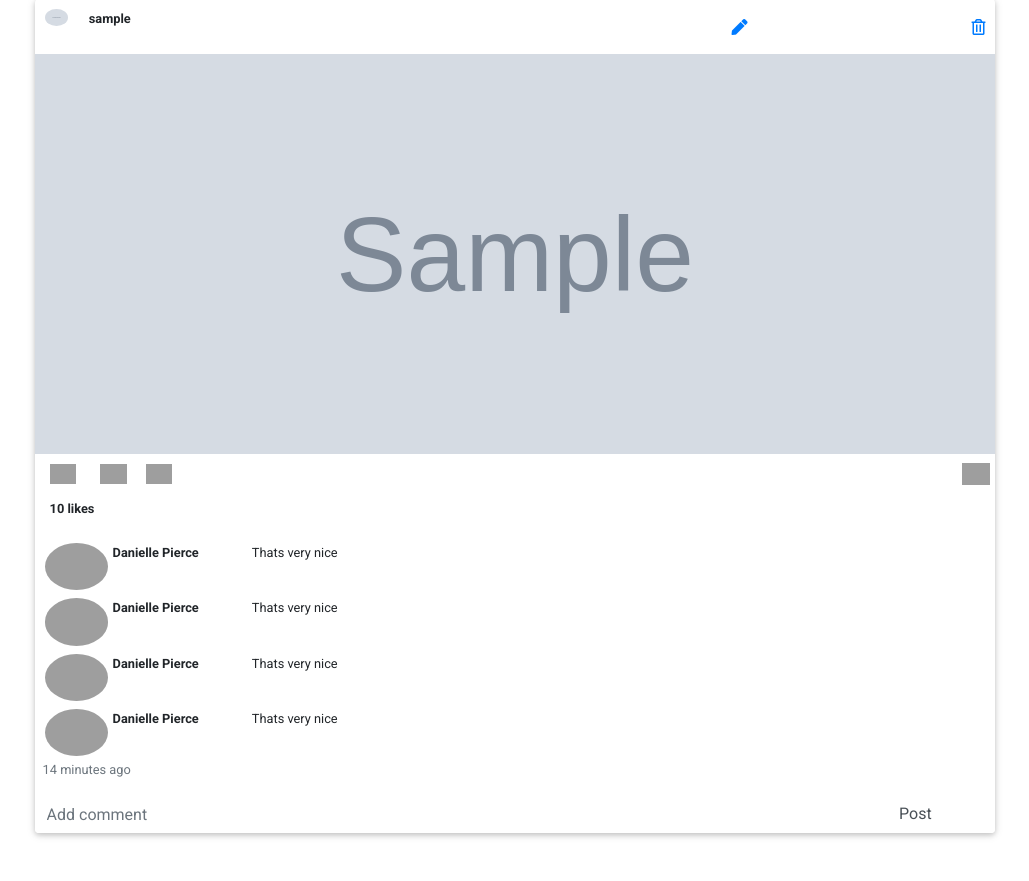
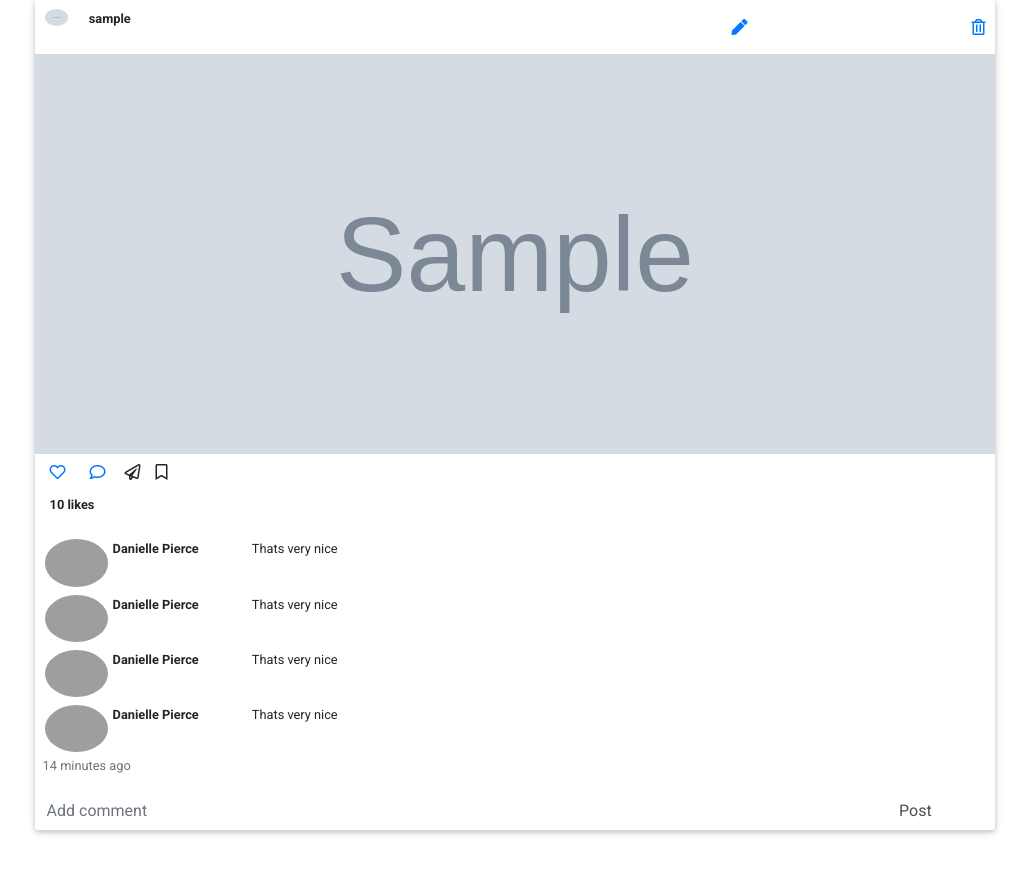
Before and after one commit to D-Kamunya/instagram, a Django app: template feed/templates/feed/post.html in a window 1280 px wide. Shown: the part 135-1016 px from the top of the page, without its empty margins (125-1154 px from the left). After the commit the page ends 970 px from the top, so only its background shows below. Run offline with Django 3.2, Linux system fonts and the light colour scheme; tables that the repository leaves empty hold one stand-in row (values such as "Sample post"); the template is opened without the code that fills it: values that come from a table or form of the project are taken from there, most other values are stand-ins (such as "Sample title", 1, 10 or a date in 2020); grey boxes marked "Sample" are stand-in pictures; some libraries are stand-ins or nearby versions; grey boxes are pictures that could not be loaded.

Commit message:
Create feed function to get user liked posts

```diff
--- a/feed/templates/feed/post.html
+++ b/feed/templates/feed/post.html
@@ -27,12 +27,16 @@
       <img src="{{post.image_path.cdn_url}}" width="100%" height="100%"/>
     </div>
     <div class="likes">
-      <div class="left-icons">
-      <a href="/feed/post/{{post.id}}/like/"><img src="https://image.flaticon.com/icons/svg/25/25424.svg" width="4%"/></a>
-      <a href="#comment"><img src="https://image.flaticon.com/icons/svg/54/54916.svg" width="4%"/></a>
-      <img src="https://image.flaticon.com/icons/svg/126/126536.svg" width="4%"/>
+      <div class="left-icons" style="float: left;">
+      {%if post in posts_liked%}
+        <a href="/feed/post/{{post.id}}/like/" ><i style="color: red;" class="fas fa-heart"></i></a>
+      {%else%}
+        <a href="/feed/post/{{post.id}}/like/"><i class="far fa-heart"></i></a>
+      {%endif%}
+        <a href="#comment"><i class="far fa-comment"></i></a>
+        <i class="far fa-paper-plane"></i>
       </div>
-      <img src="https://image.flaticon.com/icons/svg/25/25667.svg" width="4%"/>
+      <i class="far fa-bookmark"></i>
     </div>
     <div class="like-count">
       <p>{{post.likes}} likes</p>
```
Also changed, not shown: feed/views.py (+12 -1 lines).
